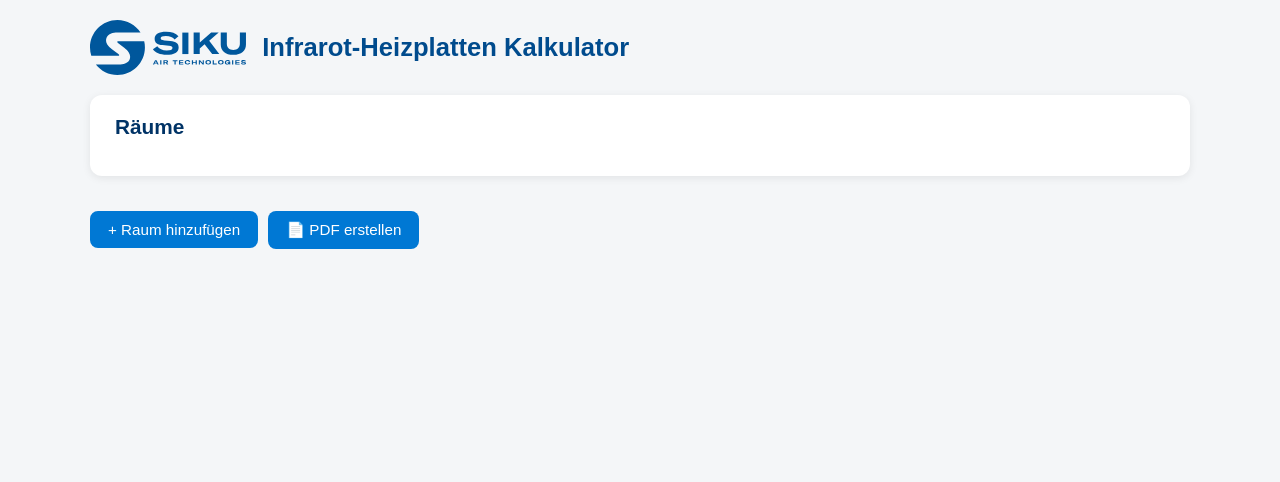
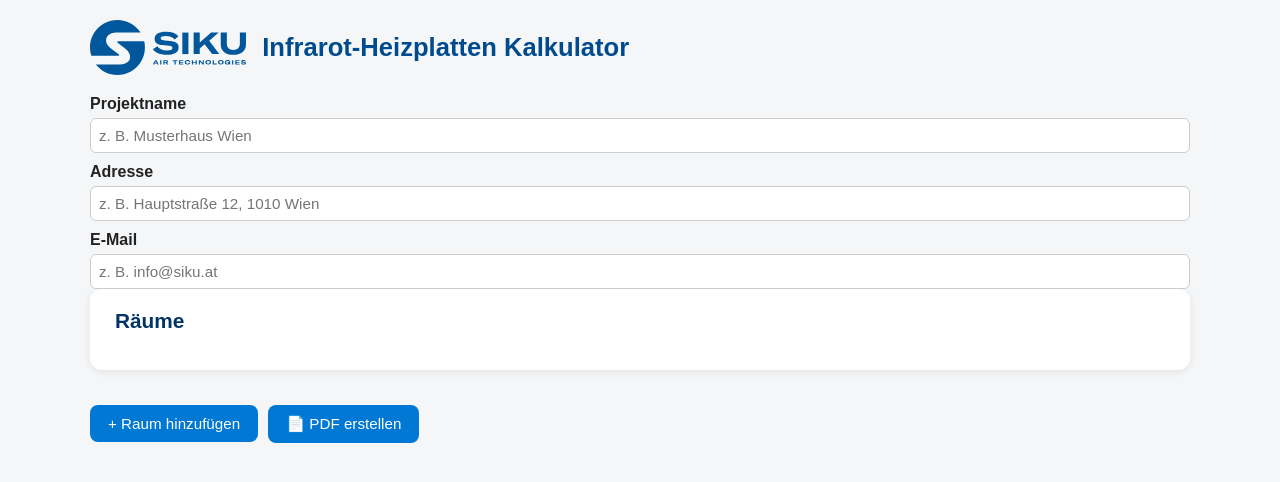
Before and after one commit to rbauer2024/siku-kalkulator, a React (Create React App) app: page / in a window 1280 px wide. Shown: the top 482 px of the page. Built offline with nearby package versions, Linux system fonts and the light colour scheme.

Commit message:
Update App.js

```diff
--- a/src/App.js
+++ b/src/App.js
@@ -145,6 +145,33 @@
           <h1>Infrarot-Heizplatten Kalkulator</h1>
         </header>
 
+        {/* ===== Projektinformationen ===== */}
+        <div className="project-form no-print">
+          <label>Projektname</label>
+          <input
+            type="text"
+            value={projectName}
+            onChange={(e) => setProjectName(e.target.value)}
+            placeholder="z. B. Musterhaus Wien"
+          />
+
+          <label>Adresse</label>
+          <input
+            type="text"
+            value={projectAddress}
+            onChange={(e) => setProjectAddress(e.target.value)}
+            placeholder="z. B. Hauptstraße 12, 1010 Wien"
+          />
+
+          <label>E-Mail</label>
+          <input
+            type="email"
+            value={projectEmail}
+            onChange={(e) => setProjectEmail(e.target.value)}
+            placeholder="z. B. info@siku.at"
+          />
+        </div>
+
         {(projectName || projectAddress || projectEmail) && (
           <div className="project-info">
             {projectName && <p><strong>Projekt:</strong> {projectName}</p>}
@@ -153,6 +180,7 @@
           </div>
         )}
 
+        {/* ===== Räume ===== */}
         <div className="card">
           <h2>Räume</h2>
           {rooms.map((room, i) => {
```
